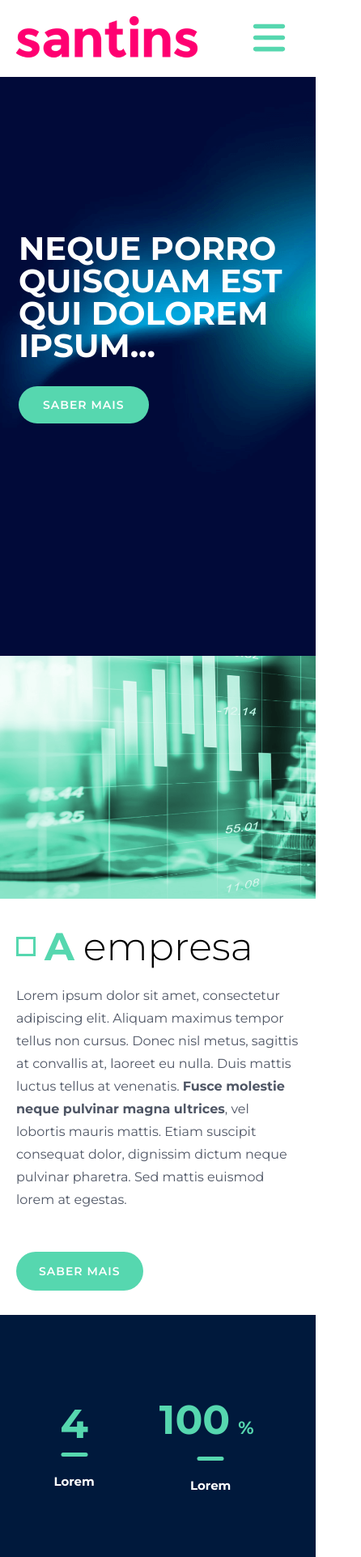
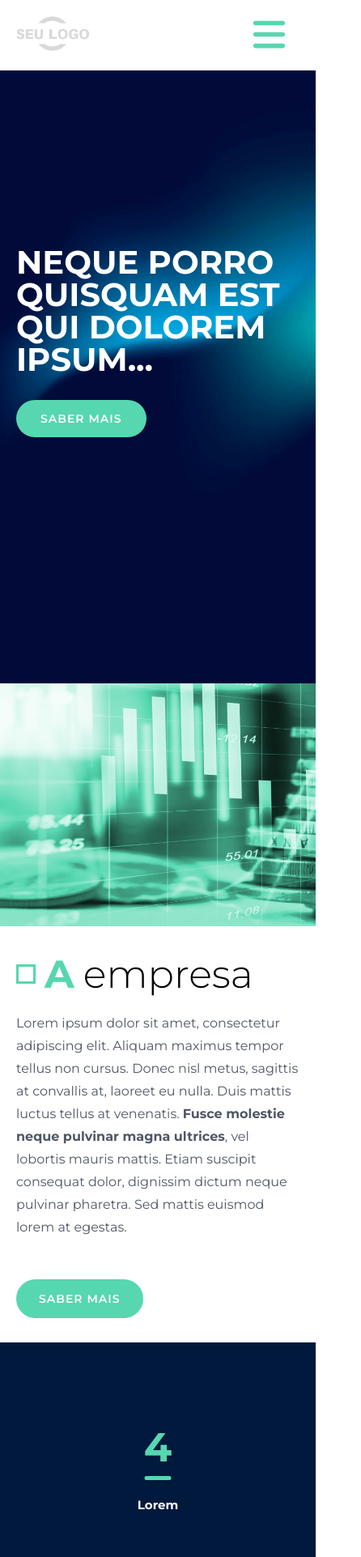
Before and after one commit to jonasmoreirajunior/santins, a website: page index.html in a window 390 px wide. Shown: the top 1923 px of the page at 81% size, 446 px wide, since content can reach past the window. Drawn offline with Linux system fonts and the light colour scheme.

Commit message:
change responsive and logo project

```diff
--- a/index.html
+++ b/index.html
@@ -12,7 +12,7 @@
         <header class="page__header">
             <nav class="menu">
                 <a href="#">
-                    <img class="menu__logo" src="images/santins-logo.png" alt="Logo Image">
+                    <img class="logo" src="images/sua-logo-aqui.png" alt="Logo Image">
                 </a>
                 <div class="menu__links">
                     <ul class="menu__items">
@@ -189,7 +189,7 @@
 
                 <div class="footer__left">
                     <figure class="footer__logo">
-                        <img src="./images/santins-logo.png" alt="Logo Santins">
+                        <img class="logo" src="images/sua-logo-aqui.png" alt="Logo Image">
                     </figure>
 
                     <p class="footer__description">Lorem Ipsum</p>
@@ -218,7 +218,7 @@
                         </li>
                     </ul>
 
-                    <p class="footer__copyright">© 2022 Santins</p>
+                    <p class="footer__copyright">© 2022 Sua Empresa</p>
                 </div>
 
                 <div class="footer__right">
@@ -232,7 +232,7 @@
                         </div>
                         <div class="footer__contact">
                             <p class="subtitle-footer">Contato</p>
-                            <p class="text">contato@santins.com.br</p>
+                            <p class="text">contato@suaempresa.com.br</p>
                         </div>
                     </div>
                     <p>
--- a/scripts/scripts.js
+++ b/scripts/scripts.js
@@ -14,9 +14,21 @@ window.onload = () => {
     // Menu Mobile
     const buttonMenu = document.querySelector('.js-button-menu');
     const menuBody = document.querySelector('.menu__links');
+    const menuLink = document.querySelectorAll('.menu__item');
 
     buttonMenu.addEventListener('click', (e) => {
         e.preventDefault();
         menuBody.classList.toggle('visible');
     })
+
+    menuLink.forEach((link) => {
+        link.addEventListener('click', (e) => {
+            menuLink.forEach((item) => {
+                item.classList.remove('active');
+            });
+
+            e.currentTarget.classList.add('active');
+            if (menuBody.classList.contains('visible')) menuBody.classList.remove('visible');
+        })
+    })
 }
--- a/style/_banner.scss
+++ b/style/_banner.scss
@@ -3,13 +3,17 @@
     background-position: center;
     background-repeat: no-repeat;
     background-size: cover;
-    height: 810px;
+    height: 100vh;
     position: relative;
 
     &__content {
         position: absolute;
         top: 50%;
         transform: translateY(-50%);
+
+        @include responsive-tablet {
+            padding-inline-start: 20px;
+        }
     }
 
     &__title {
--- a/style/_footer.scss
+++ b/style/_footer.scss
@@ -9,7 +9,7 @@
     position: relative;
 
     @include responsive-tablet {
-        padding-block-start: 80px;
+        padding-block-start: 0px;
     }
 
     .container {
@@ -111,6 +111,7 @@
         padding-block-start: 80px;
 
         @include responsive-tablet {
+            padding-inline: 20px;
             text-align: center;
         }
 
--- a/style/_funds.scss
+++ b/style/_funds.scss
@@ -19,13 +19,10 @@
         width: 100%;
 
         @include responsive-tablet {
+            display: table-cell;
             height: unset;
             max-width: unset;
-            padding-inline: unset;
-
-            .text {
-                padding-inline: 20px;
-            }
+            padding-inline: 20px;
         }
     }
 
@@ -57,10 +54,6 @@
         margin-bottom: 20px;
         margin-right: 11px;
 
-        @include responsive-tablet {
-            padding-inline-start: 20px;
-        }
-
         &::before {
             border: $green solid 3px;
             content: '';
@@ -78,7 +71,7 @@
 
         @include responsive-tablet {
             max-width: unset;
-            padding: 10px;
+            padding-inline: 20px;
             text-align: center;
         }
     }
@@ -91,18 +84,25 @@
     padding-block-start: 150px;
 
     @include responsive-tablet {
-        padding-block-end: 80px;
-        padding-block-start: 80px;
+        padding-block: 80px;
     }
 
     &__container {
         display: grid;
-        grid-template-columns: repeat(auto-fit, minmax(400px, 1fr));
+        grid-template-columns: repeat(auto-fit, minmax(350px, 1fr));
         gap: 45px 105px;
+
+        @include responsive-tablet {
+            padding-inline: 20px;
+        }
     }
 
     &__body {
         padding-right: 50px;
+
+        @include responsive-mobile {
+            padding-right: unset;
+        }
 
         .subtitle {
             padding-block: 16px;
--- a/style/_global.scss
+++ b/style/_global.scss
@@ -7,9 +7,14 @@
 .container {
     margin: 0 auto;
     max-width: 1280px;
-    padding-inline: 23px;
+    width: 100%;
 }
 
 body {
+    box-sizing: border-box;
     font-family: 'Montserrat', sans-serif;
 }
+
+.logo {
+    max-width: 90px;
+}
--- a/style/_menu.scss
+++ b/style/_menu.scss
@@ -69,7 +69,8 @@
         text-transform: uppercase;
         transition: color 0.2s ease;
 
-        &:hover {
+        &:hover,
+        &.active {
             color: $green;
         }
 
--- a/style/_numbers.scss
+++ b/style/_numbers.scss
@@ -26,6 +26,10 @@
         font-weight: 700;
         line-height: (60/50);
         text-align: center;
+
+        @include responsive-mobile {
+            width: 100%;
+        }
     }
 
     &__info {
```
Also changed, not shown: images/santins-logo.png (deleted), images/sua-logo-aqui.png (added), index.css, 1 other file.
